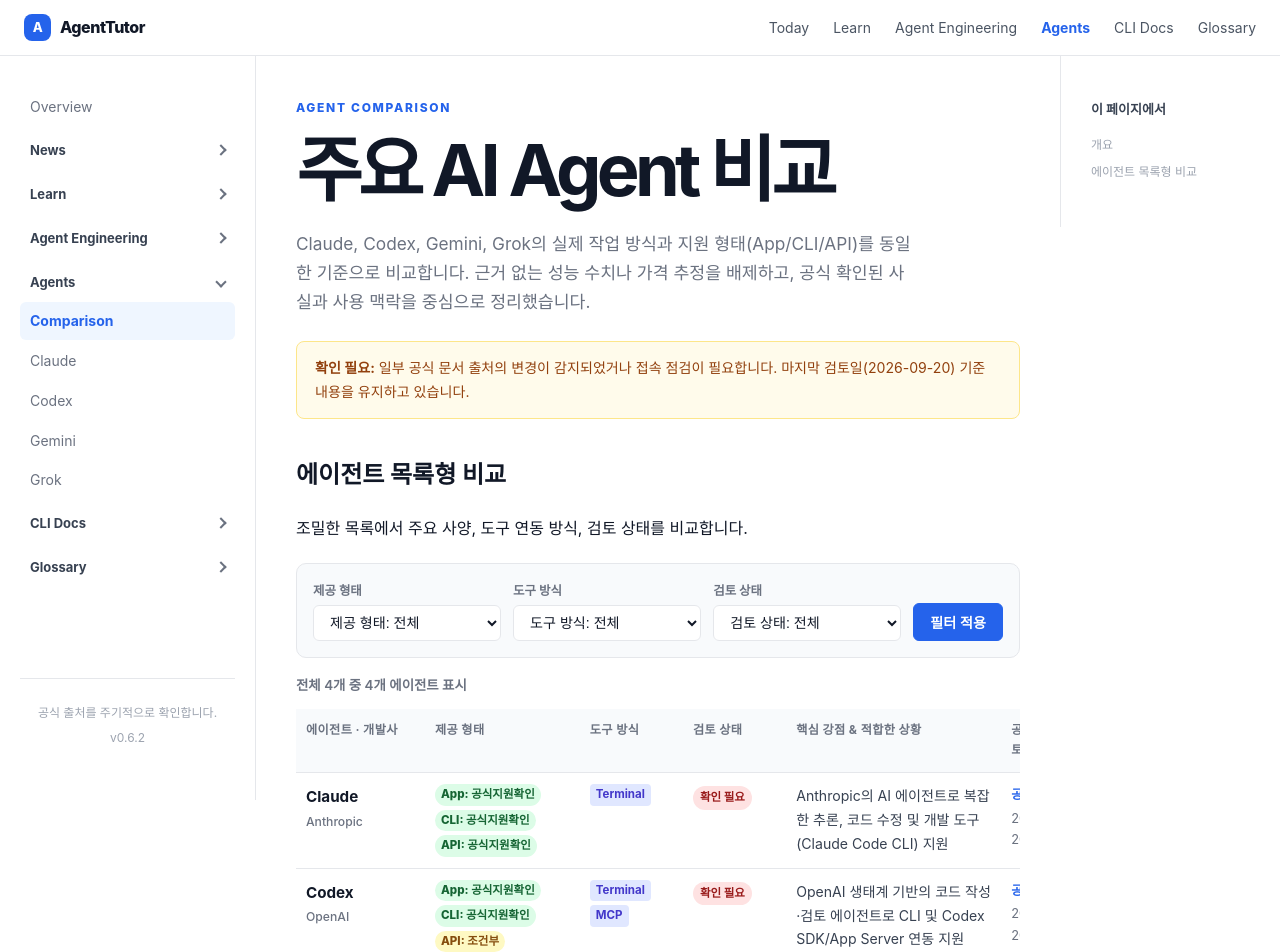
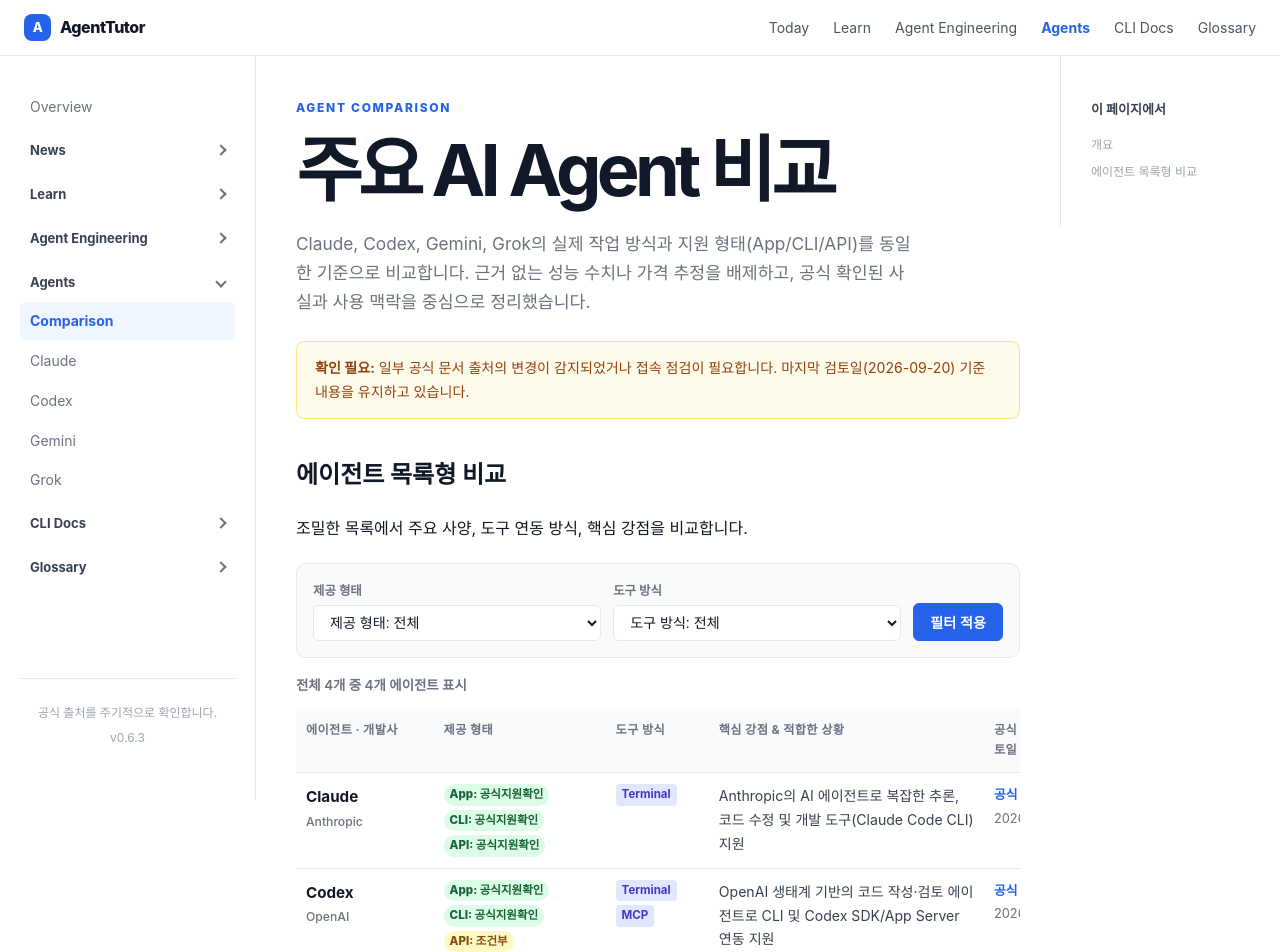
Before and after one commit to steven-forge/hanstree-agenttutor, a Next.js app: page /agents in a window 1280 px wide. Shown: the top 952 px of the page. Built offline with nearby package versions, Linux system fonts and the light colour scheme.

Commit message:
feat: simplify agent comparison list

```diff
--- a/app/agents/page.tsx
+++ b/app/agents/page.tsx
@@ -2,7 +2,7 @@
 import Link from "next/link";
 import SiteHeader from "../SiteHeader";
 import DocsSidebar from "../DocsSidebar";
-import { agentDocs, agentsMetadata, isDocFreshnessWarning, getAgentReviewStatus } from "../content";
+import { agentDocs, agentsMetadata, isDocFreshnessWarning } from "../content";
 
 export const metadata: Metadata = {
   title: "주요 AI Agent 비교 · AgentTutor",
@@ -14,9 +14,6 @@
 
 const ALLOWED_TOOLS = ["MCP", "IDE", "Terminal"] as const;
 type AllowedTool = (typeof ALLOWED_TOOLS)[number];
-
-const ALLOWED_STATUSES = ["공식 확인", "조건부", "확인 필요"] as const;
-type AllowedStatus = (typeof ALLOWED_STATUSES)[number];
 
 function normalizeForm(param?: string): AllowedForm | "" {
   if (!param) return "";
@@ -30,47 +27,19 @@
   return match ?? "";
 }
 
-function normalizeStatus(param?: string): AllowedStatus | "" {
-  if (!param) return "";
-  const trimmed = param.trim().toLowerCase();
-  if (
-    trimmed === "공식 확인" ||
-    trimmed === "공식확인" ||
-    trimmed === "공식지원확인" ||
-    trimmed === "confirmed" ||
-    trimmed === "official"
-  ) {
-    return "공식 확인";
-  }
-  if (trimmed === "조건부" || trimmed === "conditional") {
-    return "조건부";
-  }
-  if (
-    trimmed === "확인 필요" ||
-    trimmed === "확인필요" ||
-    trimmed === "warning" ||
-    trimmed === "needs_review"
-  ) {
-    return "확인 필요";
-  }
-  return "";
-}
-
 export default async function AgentsIndexPage({
   searchParams
 }: {
-  searchParams?: Promise<{ form?: string | string[]; tool?: string | string[]; status?: string | string[] }>;
+  searchParams?: Promise<{ form?: string | string[]; tool?: string | string[] }>;
 }) {
   const params = searchParams ? await searchParams : {};
   const rawForm = Array.isArray(params.form) ? params.form[0] : params.form;
   const rawTool = Array.isArray(params.tool) ? params.tool[0] : params.tool;
-  const rawStatus = Array.isArray(params.status) ? params.status[0] : params.status;
 
   const selectedForm = normalizeForm(rawForm);
   const selectedTool = normalizeTool(rawTool);
-  const selectedStatus = normalizeStatus(rawStatus);
 
-  const hasActiveFilter = Boolean(selectedForm || selectedTool || selectedStatus);
+  const hasActiveFilter = Boolean(selectedForm || selectedTool);
   const hasVerificationWarning = agentDocs.some((doc) => isDocFreshnessWarning(doc));
   const reviewedDate = agentsMetadata.reviewed_at ? agentsMetadata.reviewed_at.split("T")[0] : "2026-09-20";
 
@@ -85,11 +54,6 @@
     if (selectedTool) {
       const matchTool = agent.tool_modes && agent.tool_modes.includes(selectedTool);
       if (!matchTool) return false;
-    }
-
-    if (selectedStatus) {
-      const currentReviewStatus = getAgentReviewStatus(agent);
-      if (currentReviewStatus !== selectedStatus) return false;
     }
 
     return true;
@@ -122,7 +86,7 @@
             <div className="section-head">
               <div>
                 <h2>에이전트 목록형 비교</h2>
-                <p className="section-note">조밀한 목록에서 주요 사양, 도구 연동 방식, 검토 상태를 비교합니다.</p>
+                <p className="section-note">조밀한 목록에서 주요 사양, 도구 연동 방식, 핵심 강점을 비교합니다.</p>
               </div>
             </div>
 
@@ -168,23 +132,6 @@
                 </select>
               </div>
 
-              <div className="filter-field">
-                <label htmlFor="filter-status" className="filter-label">
-                  검토 상태
-                </label>
-                <select
-                  id="filter-status"
-                  name="status"
-                  defaultValue={selectedStatus}
-                  className="filter-select"
-                >
-                  <option value="">검토 상태: 전체</option>
-                  <option value="공식 확인">공식 확인</option>
-                  <option value="조건부">조건부</option>
-                  <option value="확인 필요">확인 필요</option>
-                </select>
-              </div>
-
               <div className="filter-actions">
                 <button type="submit" className="filter-submit-btn">
                   필터 적용
@@ -214,7 +161,6 @@
                       <th scope="col">에이전트 · 개발사</th>
                       <th scope="col">제공 형태</th>
                       <th scope="col">도구 방식</th>
-                      <th scope="col">검토 상태</th>
                       <th scope="col">핵심 강점 & 적합한 상황</th>
                       <th scope="col">공식 출처 · 검토일</th>
                       <th scope="col">상세</th>
@@ -222,7 +168,6 @@
                   </thead>
                   <tbody>
                     {filteredAgents.map((agent) => {
-                      const reviewStatus = getAgentReviewStatus(agent);
                       return (
                         <tr key={agent.slug} className="agent-table-row">
                           <td>
@@ -266,20 +211,6 @@
                                 <span style={{ color: "var(--muted)", fontSize: "0.8rem" }}>-</span>
                               )}
                             </div>
-                          </td>
-                          <td>
-                            <span
-                              className={
-                                reviewStatus === "공식 확인"
-                                  ? "status-confirmed"
-                                  : reviewStatus === "조건부"
-                                  ? "status-conditional"
-                                  : "status-unconfirmed"
-                              }
-                              style={{ fontSize: "0.72rem", padding: "2px 7px" }}
-                            >
-                              {reviewStatus}
-                            </span>
                           </td>
                           <td style={{ fontSize: "0.88rem", color: "#374151" }}>
                             {agent.tagline}
--- a/app/content.ts
+++ b/app/content.ts
@@ -205,22 +205,3 @@
     return false;
   });
 }
-
-export type AgentReviewStatus = "공식 확인" | "조건부" | "확인 필요";
-
-export function getAgentReviewStatus(
-  doc: AgentDoc,
-  docSources: ContentHealthSource[] = contentHealth.documents.sources,
-  referenceDateIso: string = contentHealth.documents.checked_at || new Date().toISOString()
-): AgentReviewStatus {
-  if (
-    isDocFreshnessWarning(doc, docSources, referenceDateIso) ||
-    doc.form_factors.some((factor) => factor.status === "미확인")
-  ) {
-    return "확인 필요";
-  }
-  if (doc.form_factors.some((f) => f.status === "조건부")) {
-    return "조건부";
-  }
-  return "공식 확인";
-}
--- a/app/globals.css
+++ b/app/globals.css
@@ -179,13 +179,12 @@
 .filter-count { font-size: .84rem; color: var(--muted); margin-bottom: 12px; font-weight: 600; }
 
 .agents-table-wrap table { min-width: 860px; width: 100%; table-layout: fixed; }
-.agents-table th:nth-child(1), .agents-table td:nth-child(1) { width: 15%; }
-.agents-table th:nth-child(2), .agents-table td:nth-child(2) { width: 18%; }
+.agents-table th:nth-child(1), .agents-table td:nth-child(1) { width: 16%; }
+.agents-table th:nth-child(2), .agents-table td:nth-child(2) { width: 20%; }
 .agents-table th:nth-child(3), .agents-table td:nth-child(3) { width: 12%; }
-.agents-table th:nth-child(4), .agents-table td:nth-child(4) { width: 12%; }
-.agents-table th:nth-child(5), .agents-table td:nth-child(5) { width: 25%; }
-.agents-table th:nth-child(6), .agents-table td:nth-child(6) { width: 11%; }
-.agents-table th:nth-child(7), .agents-table td:nth-child(7) { width: 7%; }
+.agents-table th:nth-child(4), .agents-table td:nth-child(4) { width: 32%; }
+.agents-table th:nth-child(5), .agents-table td:nth-child(5) { width: 12%; }
+.agents-table th:nth-child(6), .agents-table td:nth-child(6) { width: 8%; }
 .agent-table-row { position: relative; transition: background-color .15s ease; cursor: pointer; }
 .agent-table-row:hover { background-color: var(--wash); }
 .agent-row-link { color: var(--ink); text-decoration: none; font-size: .95rem; font-weight: 750; }
--- a/package.json
+++ b/package.json
@@ -1,6 +1,6 @@
 {
   "name": "agenttutor",
-  "version": "0.6.2",
+  "version": "0.6.3",
   "private": true,
   "scripts": {
     "dev": "next dev",
```
Also changed, not shown: 2 other files (tests, documents, lock files or other folders).
